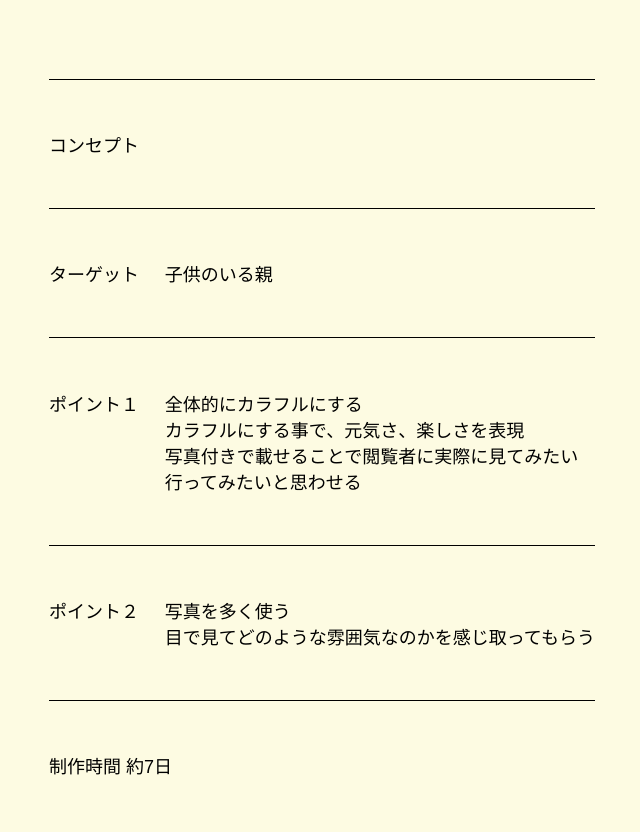
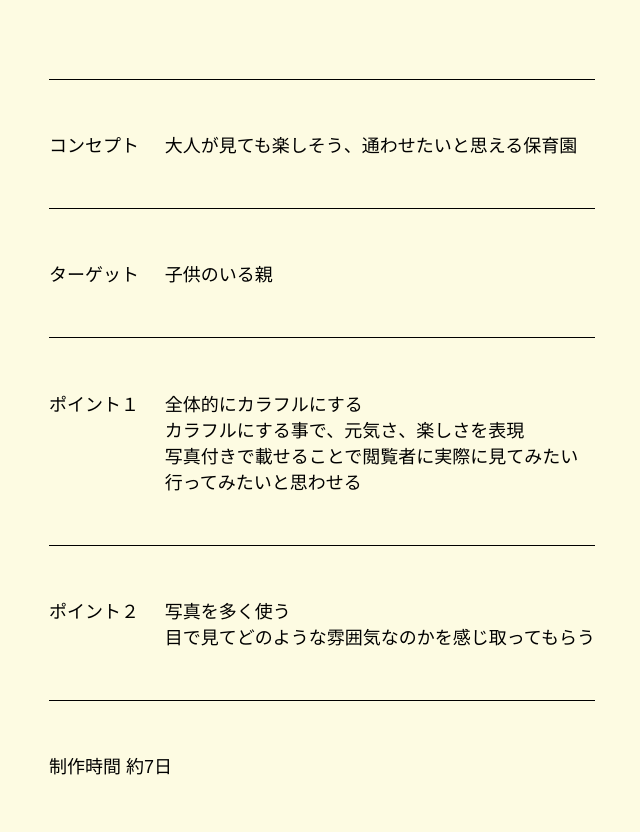
Before and after one commit to lisa-sali/SElLF-INTRODUCTION, a plain HTML site: page web-design-children.html in a window 1280 px wide. Shown: the part 4620-5452 px from the top of the page, without its empty margins (318-958 px from the left). Drawn offline with nearby package versions, Linux system fonts and the light colour scheme; a web font is replaced by a local one.

Commit message:
Update web-design-children.html

```diff
--- a/web-design-children.html
+++ b/web-design-children.html
@@ -60,6 +60,7 @@
                         <ul class="main-text-item-ul">
                             <li class="main-text-item-li">
                                 <span>コンセプト</span>
+                                <p>大人が見ても楽しそう、通わせたいと思える保育園</p>
                             </li>
                             <li class="main-text-item-li">
                                 <span>ターゲット</span>
```
